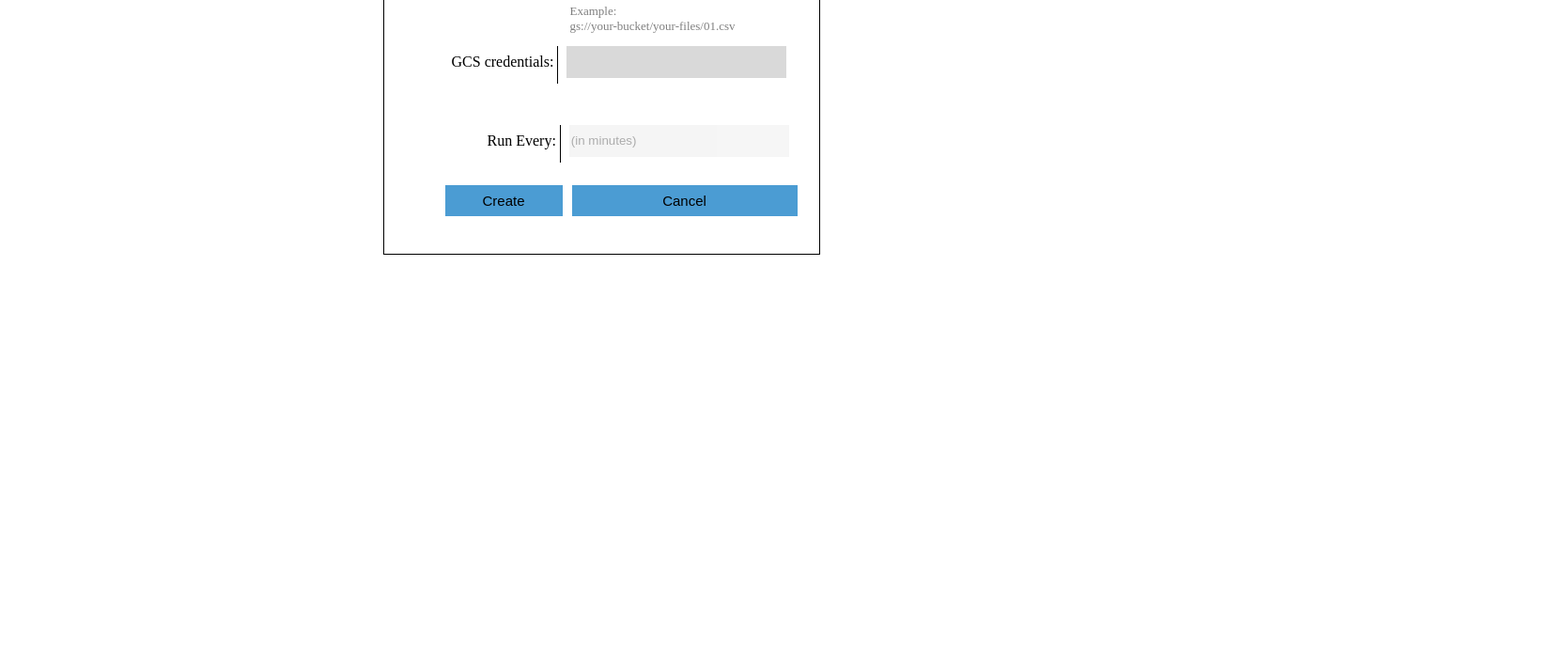
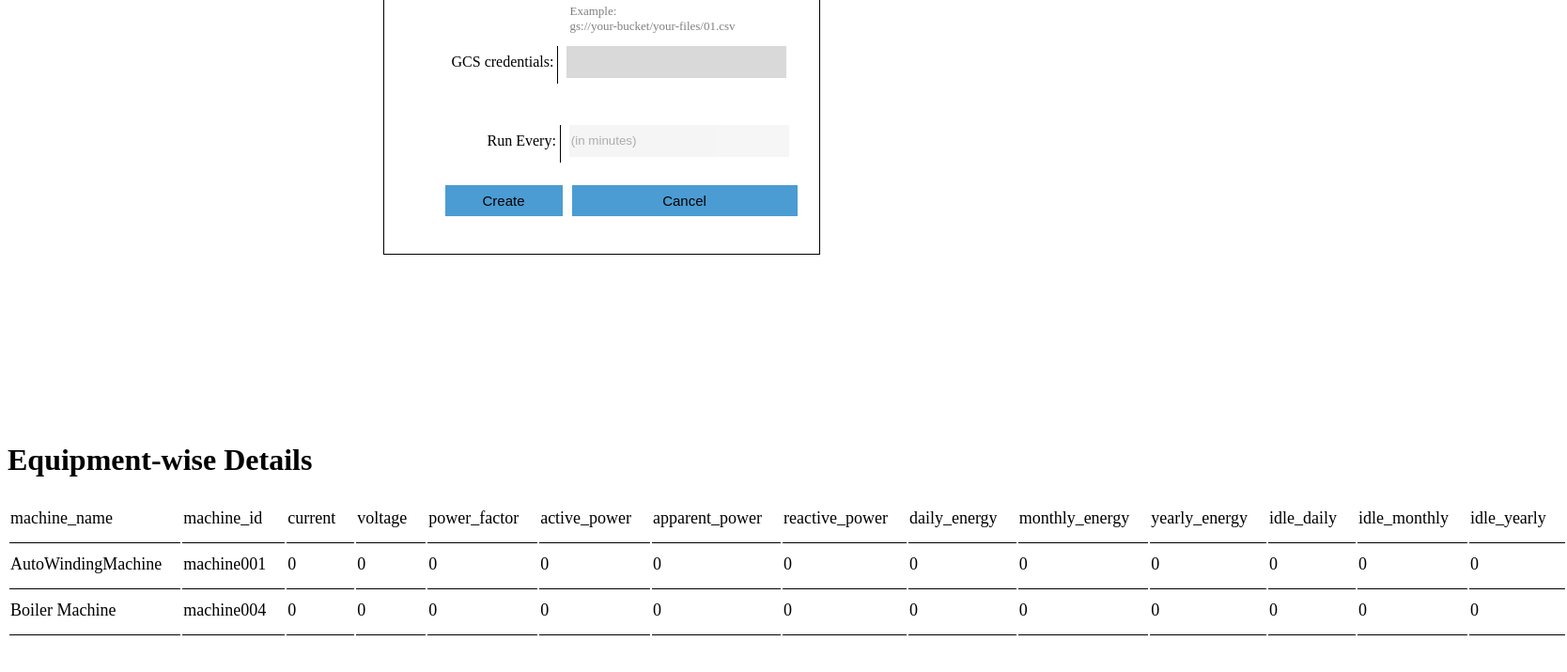
Before and after one commit to vijay1510/Pre-Internship-Test-for-FD, a plain HTML site: page index.html in a window 1280 px wide. Shown: the part 475-1190 px from the top of the page at 94% size, 1668 px wide, since content can reach past the window. Before the commit the page ends 822 px from the top, so only its background shows below. Drawn offline with Linux system fonts and the light colour scheme.

Commit message:
task 2 done

```diff
--- a/data.js
+++ b/data.js
@@ -1,4 +1,4 @@
-const data = [
+export const data = [
   [
     " machine_name",
     " machine_id",
--- a/index.html
+++ b/index.html
@@ -7,7 +7,8 @@
 
     <title>Document</title>
     <link rel="stylesheet" href="styles.css" />
-    <script src="script.js" defer></script>
+    <link rel="stylesheet" href="style-table.css" />
+    <script type="module" src="script.js" defer></script>
   </head>
   <body>
     <! -- Task 1 - start -->
@@ -62,8 +63,16 @@
         </div>
       </div>
     </form>
-    <! -- Task 1 - end -->
+    <! -- Task 1 - end --------------------------------------------------------------------->
+
     <! -- Task 2 - start -->
+    <div class="table">
+      <h1>Equipment-wise Details</h1>
+      <table>
+        <tbody id="table-row"></tbody>
+      </table>
+    </div>
+
     <! -- Task 2 - end -->
   </body>
 </html>
--- a/script.js
+++ b/script.js
@@ -1,3 +1,5 @@
+import { data } from "./data.js";
+
 /* Task 1*/
 const form = document.querySelector("form");
 const allInput = document.querySelectorAll("input");
@@ -19,6 +21,7 @@ form.addEventListener("submit", (e) => {
       startsWith.includes(e.value) ||
       specialChars.test(e.value)
   );
+
   if (all.length > 0) {
     alert(
       "all input fields must follow these conditions : \n\na. Minimum length 5 \nb. No special characters \nc. Cannot start with '-', '_', '+' "
@@ -33,3 +36,15 @@ form.addEventListener("submit", (e) => {
 /* --------------------------------------------------------------------------------------------------------------------------------------------------------- */
 
 /* Task 2*/
+
+let tableRow = document.querySelector("#table-row");
+
+data.forEach((row) => {
+  const tr = document.createElement("tr");
+  row.forEach((cell) => {
+    const td = document.createElement("td");
+    td.textContent = cell;
+    tr.appendChild(td);
+  });
+  tableRow.appendChild(tr);
+});
--- /dev/null
+++ b/style-table.css
@@ -0,0 +1,17 @@
+table {
+  margin: 0 auto;
+}
+
+td {
+  padding-right: 20px;
+  font-size: 18px;
+  padding-bottom: 15px;
+  padding-top: 10px;
+  border-bottom: 1px solid #000;
+}
+tr {
+  border-bottom: 1px solid #000;
+}
+.table {
+  margin-bottom: 100px;
+}
--- a/styles.css
+++ b/styles.css
@@ -1,6 +1,3 @@
-h1 {
-  color: red;
-}
 .line {
   border-left: 1.3px solid black;
   height: 40px;
@@ -25,6 +22,7 @@ input {
   width: 458px;
   margin: 6% auto;
   padding-left: 5px;
+  margin-bottom: 200px;
 }
 .left {
   padding-left: 0;
```
